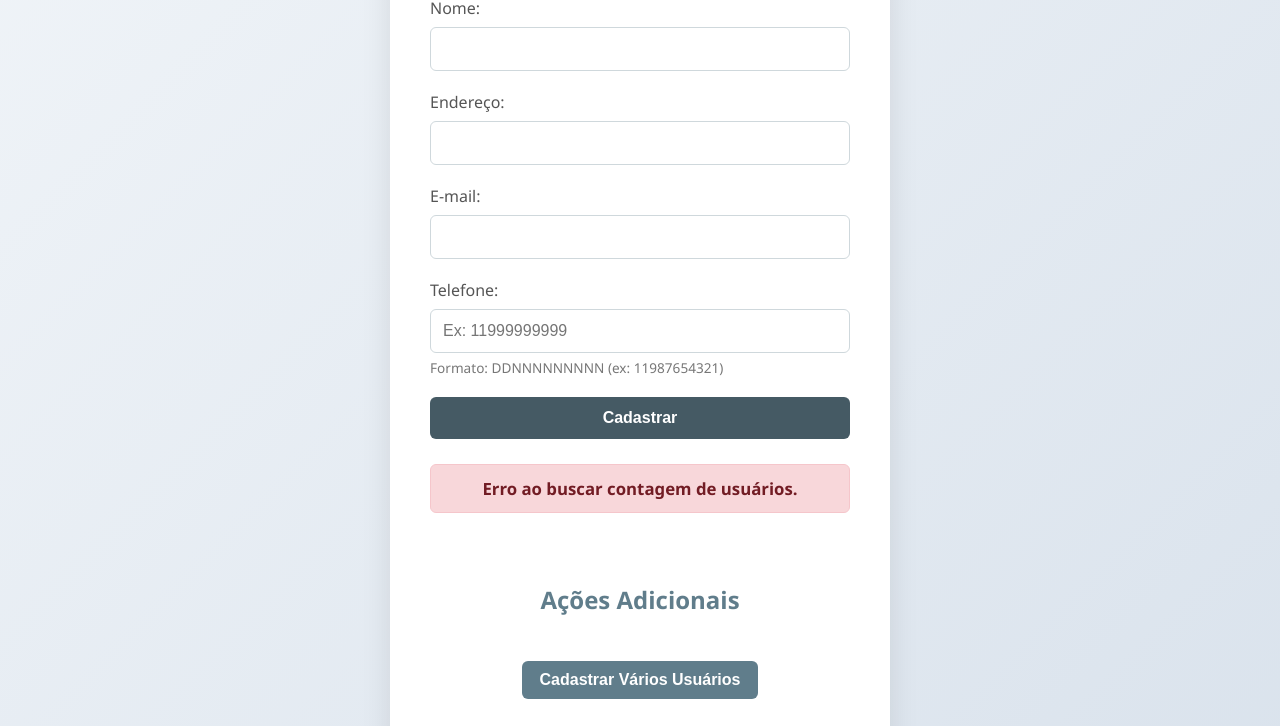
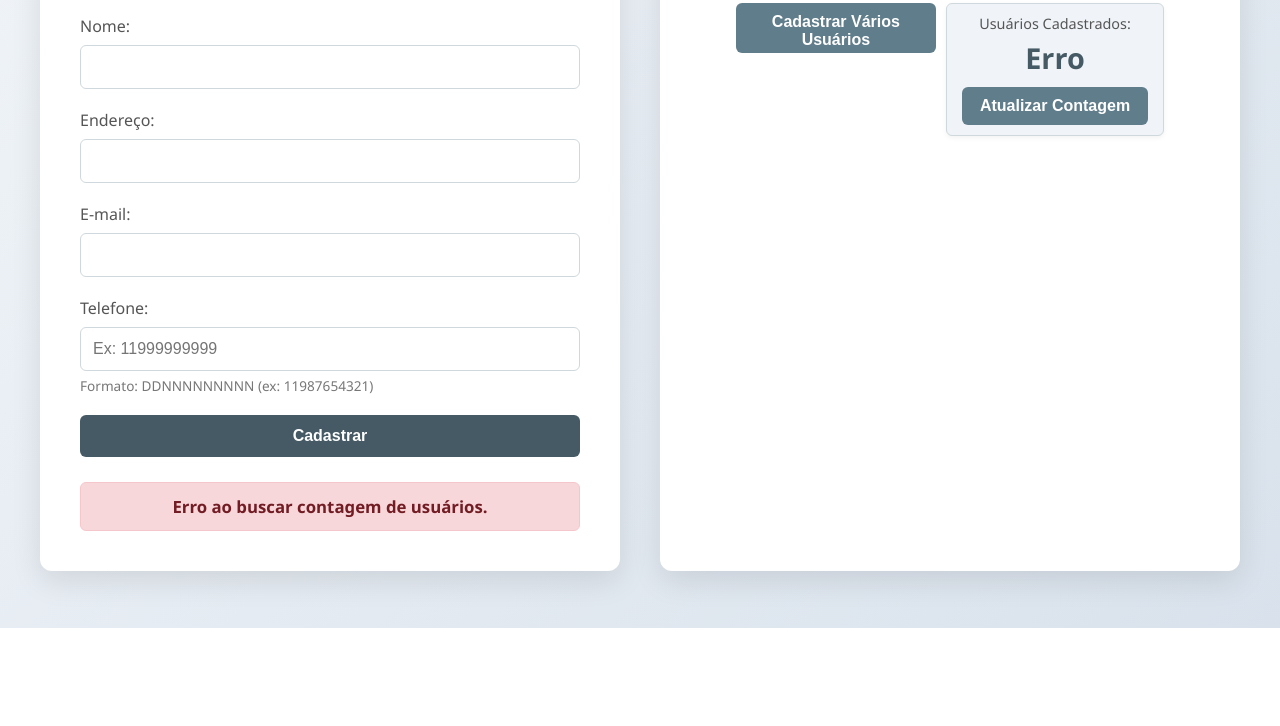
Before and after one commit to EmsonFranca/EmsonSilva, a plain HTML site: page index.html in a window 1280 px wide. Shown: the part 172-898 px from the top of the page. After the commit the page ends 800 px from the top, so only its background shows below. Drawn offline with Linux system fonts and the light colour scheme; no server answers.

Commit message:
style: styles container

```diff
--- a/index.html
+++ b/index.html
@@ -7,8 +7,8 @@
     <title>Cadastro de Usuários</title>
 </head>
 <body>
-    <div class="container">
-        <h1>Cadastro de Usuários</h1>
+    <div class="main-wrapper">
+        <div class="container form-section"> <h1>Cadastro de Usuários</h1>
 
             <form id="userForm">
                 <div class="form-group">
@@ -30,16 +30,16 @@
                 </div>
                 <button type="submit" class="btn primary">Cadastrar</button>
             </form>
-
             <div id="message" class="message"></div>
-
-        <div class="button-section">
-            <h2>Ações Adicionais</h2>
+        </div>
+        <div class="container actions-section"> <h2>Ações Adicionais</h2>
+            <div class="actions-wrapper">
                 <button id="multiUserButton" class="btn secondary">Cadastrar Vários Usuários</button>
-            <div class="user-count">
-
-                <span id="userCountSpan">0</span>
-                <button id="showCountButton" class="btn secondary">Mostrar Quantidade de Usuários </button>
+                <div class="user-count-display">
+                    <span class="count-label">Usuários Cadastrados:</span>
+                    <span id="userCountSpan" class="count-number">0</span>
+                    <button id="showCountButton" class="btn secondary">Atualizar Contagem</button>
+                </div>
             </div>
         </div>
     </div>
--- a/script.js
+++ b/script.js
@@ -123,7 +123,7 @@ document.addEventListener('DOMContentLoaded', function() {
         let successfulCreations = 0;
         let failedCreations = 0;
 
-        for(let i = 0; i < 10; i++) { // Tenta cadastrar 10 usuários
+        for(let i = 0; i < 1000; i++) { // Tenta cadastrar 1000 usuários
             const userData = generateUserData(i);
             try {
                 const response = await fetch(BASE_API_URL + USERS_RESOURCE_PATH, {
--- a/style.css
+++ b/style.css
@@ -27,7 +27,7 @@
     /* Tamanhos e Espaçamentos */
     --font-family-base: 'Segoe UI', Tahoma, Geneva, Verdana, sans-serif;
     --body-margin: 20px;
-    --container-max-width: 500px;
+    --container-max-width: 500px; /* Será o max-width de cada coluna, não do wrapper total */
     --container-padding: 40px;
     --border-radius-base: 12px;
     --box-shadow-base: 0 10px 30px var(--shadow-color);
@@ -54,7 +54,9 @@
     --button-section-margin-top: 30px;
     --button-section-padding-top: 20px;
     --button-section-gap: 10px;
-
+    --main-wrapper-gap: 40px; /* Espaço entre as duas colunas principais */
+    --btn-height: 50px; /* Altura dos botões, ajustável conforme necessário */
+    --btn-width: 200px; /* Largura dos botões, ajustável conforme necessário */
     /* Transições e Animações */
     --transition-speed-fast: 0.2s;
     --transition-speed-medium: 0.3s;
@@ -63,30 +65,54 @@
 
 body {
     font-family: var(--font-family-base);
-    margin: var(--body-margin);
+    margin: 0; /* Remove margem do body para usar o main-wrapper */
     padding: 0;
     background: linear-gradient(135deg, var(--background-light) 0%, var(--background-dark) 100%);
     color: var(--text-color);
-    display: flex;
-    justify-content: center;
-    align-items: center;
+    display: flex; /* Transforma o body em flex container */
+    justify-content: center; /* Centraliza o conteúdo horizontalmente */
+    align-items: center; /* Centraliza o conteúdo verticalmente */
     min-height: 100vh;
     box-sizing: border-box;
+    overflow-y: auto; /* Permite scroll se o conteúdo for grande */
+    padding: var(--body-margin) 0; /* Adiciona padding vertical se precisar */
 }
 
+/* Novo wrapper para os dois containers principais */
+.main-wrapper {
+    display: flex; /* Transforma em flex container para os containers internos */
+    flex-wrap: wrap; /* Permite quebrar linha em telas menores */
+    justify-content: center; /* Centraliza as colunas */
+    gap: var(--main-wrapper-gap); /* Espaço entre as colunas */
+    max-width: 1200px; /* Largura máxima para o layout lado a lado */
+    width: 95%; /* Ocupa quase toda a largura disponível */
+}
+
+/* Estilo base para ambos os containers (formulário e ações) */
 .container {
-    max-width: var(--container-max-width);
-    width: 90%;
-    margin: var(--body-margin) auto;
     background-color: var(--container-bg);
     padding: var(--container-padding);
     border-radius: var(--border-radius-base);
     box-shadow: var(--box-shadow-base);
     box-sizing: border-box;
+    flex-grow: 1; /* Permite que os containers cresçam */
+    flex-basis: 450px; /* Largura mínima para cada coluna antes de quebrar */
+    margin: 0; /* Remove a margem 'auto' pois o main-wrapper já gerencia */
 }
 
+/* Específicos para a seção do formulário */
+.form-section {
+    /* Pode adicionar estilos específicos se necessário */
+}
+
+/* Específicos para a seção de ações */
+.actions-section {
+    /* Pode adicionar estilos específicos se necessário */
+}
+
+
 h1, h2 {
-    color: var(--secondary-color); /* Usando a cor de texto/secundária */
+    color: var(--secondary-color);
     text-align: center;
     margin-bottom: var(--heading-margin-bottom);
     font-weight: var(--btn-font-weight);
@@ -108,7 +134,7 @@ input[type="email"],
 input[type="tel"] {
     width: 100%;
     padding: var(--input-padding);
-    border: 1px solid var(--border-color); /* Usando a cor de borda */
+    border: 1px solid var(--border-color);
     border-radius: var(--input-border-radius);
     box-sizing: border-box;
     font-size: var(--input-font-size);
@@ -118,8 +144,8 @@ input[type="tel"] {
 input[type="text"]:focus,
 input[type="email"]:focus,
 input[type="tel"]:focus {
-    border-color: var(--highlight-color); /* Usando a cor de destaque no foco */
-    box-shadow: 0 0 0 3px rgba(0, 188, 212, 0.25); /* Sombra com a cor de destaque */
+    border-color: var(--highlight-color);
+    box-shadow: 0 0 0 3px rgba(0, 188, 212, 0.25);
     outline: none;
 }
 
@@ -139,35 +165,34 @@ small {
     cursor: pointer;
     font-size: var(--btn-font-size);
     font-weight: var(--btn-font-weight);
-    color: var(--container-bg); /* Texto do botão branco */
+    color: var(--container-bg);
     transition: background-color var(--transition-speed-medium) ease, transform var(--transition-speed-fast) ease;
     box-sizing: border-box;
     margin-top: var(--btn-margin-top);
 }
 
 .btn.primary {
-    background-color: var(--primary-color); /* Cor principal dos botões */
+    background-color: var(--primary-color);
 }
 
 .btn.primary:hover {
-    background-color: darken(var(--primary-color), 10%); /* Escurece um pouco no hover (conceitual, CSS puro não tem darken) */
-    /* Para CSS puro, você teria que definir uma cor levemente mais escura ou usar filter: brightness() */
-    background-color: #37474F; /* Uma cor mais escura que #455A64 */
+    background-color: #37474F;
     transform: translateY(-2px);
 }
-
+#multiUserButton{
+    height: var(--btn-height);
+    width: var(--btn-width);
+}
 .btn.secondary {
-    background-color: var(--secondary-color); /* Cor secundária dos botões */
-    margin-top: var(--btn-secondary-margin-top);
+    background-color: var(--secondary-color);
     display: inline-block;
     width: auto;
     padding: var(--btn-secondary-padding);
+    margin-top: 0; /* Removido margin-top para alinhamento em flex */
 }
 
 .btn.secondary:hover {
-    background-color: darken(var(--secondary-color), 10%);
-    /* Para CSS puro, você teria que definir uma cor levemente mais escura ou usar filter: brightness() */
-    background-color: #546E7A; /* Uma cor mais escura que #607D8B */
+    background-color: #546E7A;
     transform: translateY(-2px);
 }
 
@@ -211,28 +236,74 @@ small {
     to { opacity: 1; }
 }
 
-hr {
+/* Ajustes no HR para ser um separador vertical em telas grandes e horizontal em pequenas */
+.separator-hr {
     border: 0;
-    height: 1px;
-    background-image: linear-gradient(to right, rgba(0, 0, 0, 0), rgba(0, 0, 0, 0.15), rgba(0, 0, 0, 0));
-    margin: var(--hr-margin);
+    height: auto; /* Altura automática para ser flexível */
+    width: 1px; /* Largura para separador vertical */
+    background-image: linear-gradient(to bottom, rgba(0, 0, 0, 0), rgba(0, 0, 0, 0.15), rgba(0, 0, 0, 0));
+    margin: 0 var(--main-wrapper-gap); /* Margem horizontal para separação */
 }
 
-.button-section {
-    margin-top: var(--button-section-margin-top);
-    padding-top: var(--button-section-padding-top);
-    border-top: none;
-    text-align: center;
+/* Media Query para telas pequenas: HR volta a ser horizontal */
+@media (max-width: 900px) { /* Ajuste o breakpoint conforme a necessidade */
+    .separator-hr {
+        width: 100%;
+        height: 1px;
+        background-image: linear-gradient(to right, rgba(0, 0, 0, 0), rgba(0, 0, 0, 0.15), rgba(0, 0, 0, 0));
+        margin: var(--hr-margin) auto;
+    }
+
+    /* Em telas pequenas, as seções devem se empilhar */
+    .main-wrapper {
+        flex-direction: column;
+        align-items: center; /* Centraliza as colunas empilhadas */
+    }
+
+    .container {
+        width: 90%; /* Ajusta a largura para ocupar mais espaço em telas pequenas */
+        flex-basis: auto; /* Volta ao comportamento padrão de largura */
+    }
+}
+
+
+.actions-wrapper {
     display: flex;
     flex-wrap: wrap;
     justify-content: center;
     gap: var(--button-section-gap);
+    margin-top: 20px;
 }
-.user-count{
-    text-align: center;
-    margin-top: 20px;
-    font-size: 1.2em;
-    color: var(--secondary-color);
+
+.user-count-display {
     display: flex;
     flex-direction: column;
+    align-items: center;
+    gap: 5px;
+    background-color: var(--background-light);
+    padding: 10px 15px;
+    border-radius: var(--input-border-radius);
+    border: 1px solid var(--border-color);
+    box-shadow: 0 2px 5px rgba(0,0,0,0.05);
 }
+
+.user-count-display .count-label {
+    font-size: 0.9em;
+    color: var(--label-color);
+    margin-bottom: 0;
+    font-weight: normal;
+}
+
+.user-count-display .count-number {
+    font-size: 1.8em;
+    font-weight: bold;
+    color: var(--primary-color);
+    margin-bottom: 5px;
+}
+
+.button-section {
+    text-align: center;
+    margin-top: 0; /* Removido margem para o actions-wrapper gerenciar */
+    padding-top: 0; /* Removido padding para o actions-wrapper gerenciar */
+    border-top: none;
+}
```
Lines whose indentation alone changed are shown as unchanged.
